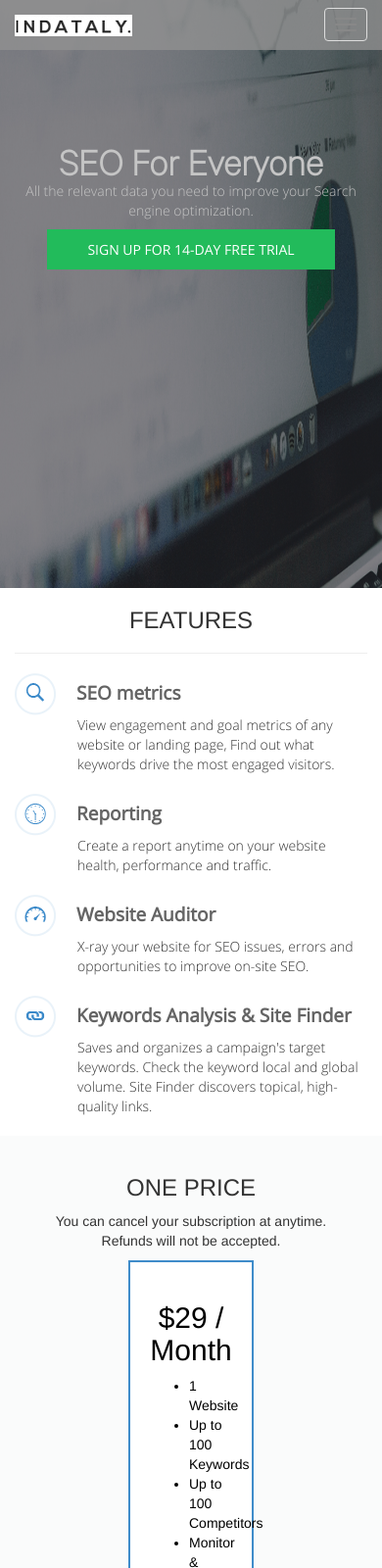
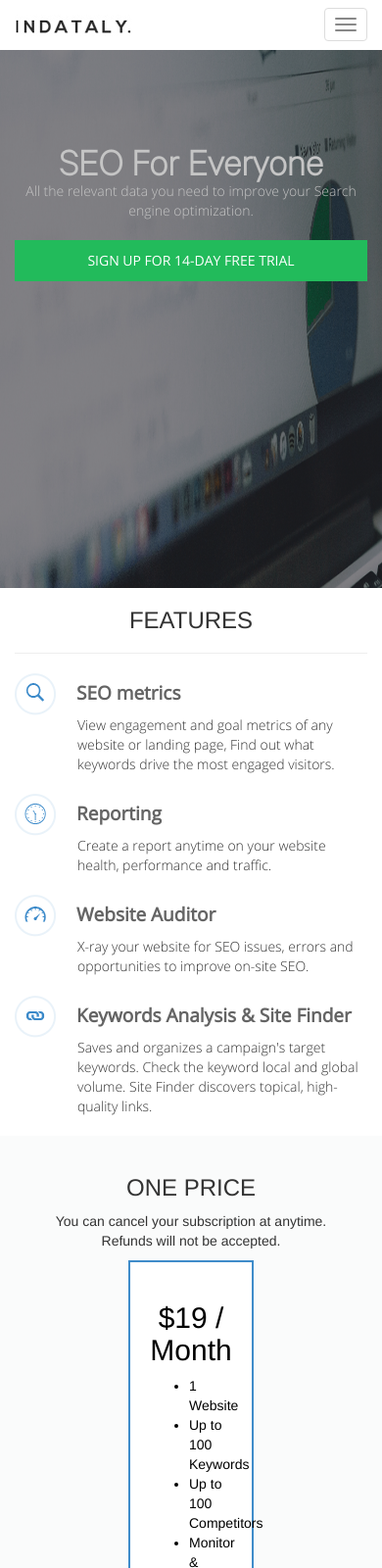
Before and after one commit to parkerproject/indataly, a website: page server/views/landing.html in a window 390 px wide. Shown: the top 1600 px of the page at 98% size. Drawn offline with Linux system fonts and the light colour scheme; a script that the page names is missing; files whose address does not match are found by name.

Commit message:
updated the

```diff
--- a/public/css/style.css
+++ b/public/css/style.css
@@ -44,7 +44,9 @@ background-size: cover;
 	border-radius: 0;
 	text-transform: uppercase;
 	font-size: 14px;
+	display: block;
 }
+
 .home_button:hover{color: white; text-decoration: underline;}
 .benifit{background: url(/images/right.png) no-repeat right bottom;background-size: 55%}
 .about_title1 h2{margin-top: 80px;margin-bottom: 80px;font-family: 'thin';color: #0f1418;font-size: 50px}
@@ -144,7 +146,7 @@ a:hover, a:focus{
 }
 
 @media(max-width: 992px){
-	.navbar-default{background: rgba(146, 146, 146, 0.77);}
+	.navbar-default{background: white;}
 	.home_text h2,.home_text p{color: #C5C5C5;margin-top: -20px}
 	.benifit{background: none;}
 	.left{margin-left: 0%;}
--- a/server/views/landing.html
+++ b/server/views/landing.html
@@ -123,7 +123,7 @@
           <div class="simple_pricing">
             <div class="warp1" style="text-align:left">
               <!-- <span>One Price.</span> -->
-              <h1 style="font-size: 30px;padding-left: 0;margin-left: 0;text-align:center;">$29 / Month</h1>
+              <h1 style="font-size: 30px;padding-left: 0;margin-left: 0;text-align:center;">$19 / Month</h1>
               <ul>
                 <li>1 Website</li>
                 <li>Up to 100 Keywords</li>
```
Also changed, not shown: server/views/thankyou.html (+1 -1 lines).
